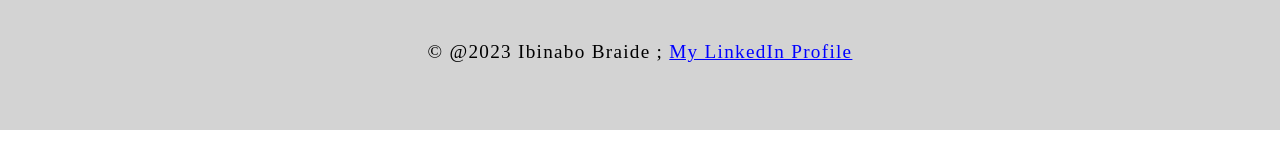
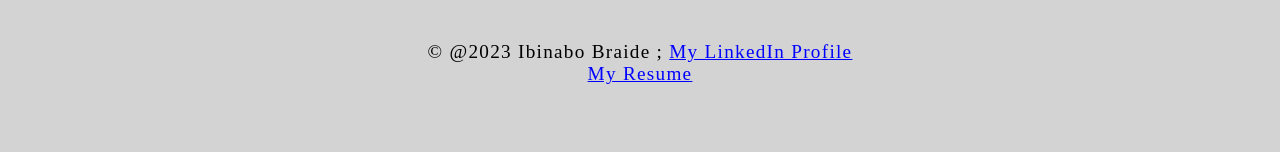
Before and after one commit to TheIbinator/TheIbinator.github.io, a plain HTML site: page index.html in a window 1280 px wide. Shown: the part 2382-2534 px from the top of the page. Before the commit the page ends 2512 px from the top, so only its background shows below. Drawn offline with Linux system fonts and the light colour scheme.

Commit message:
added resume

```diff
--- a/index.html
+++ b/index.html
@@ -163,7 +163,11 @@
 
         <!-- Footer section -->
         <footer>
-                <p class="center">&copy @2023 Ibinabo Braide ; <a href="https://www.linkedin.com/in/ibinabobraide" target="_blank">My LinkedIn Profile</a></p><br>
+                <p class="center">&copy @2023 Ibinabo Braide ; <a href="https://www.linkedin.com/in/ibinabobraide" target="_blank">My LinkedIn Profile</a>
+                <br>
+                <a href ="https://docs.google.com/document/d/1gDxfYQz6AzmBJtBvQN2LjAHCzeTRY6cIUiRWoBxqxDw/edit?usp=sharing">My Resume</a>
+                </p>
+                <br>
         </footer>
         <script src="js/ibPortV2.js"></script>
     </body>
```
Also changed, not shown: 1 other file.
